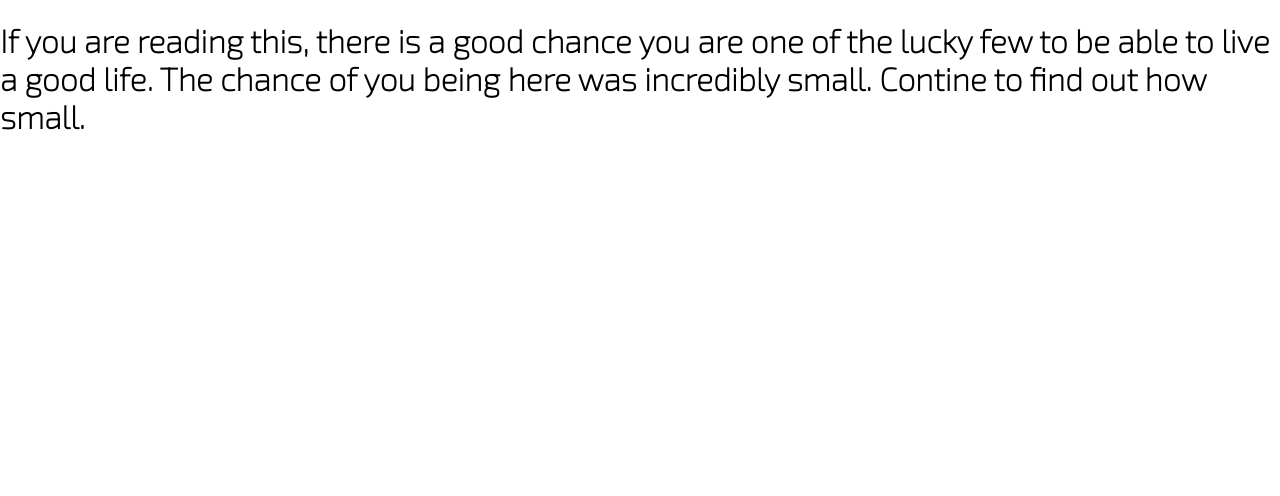
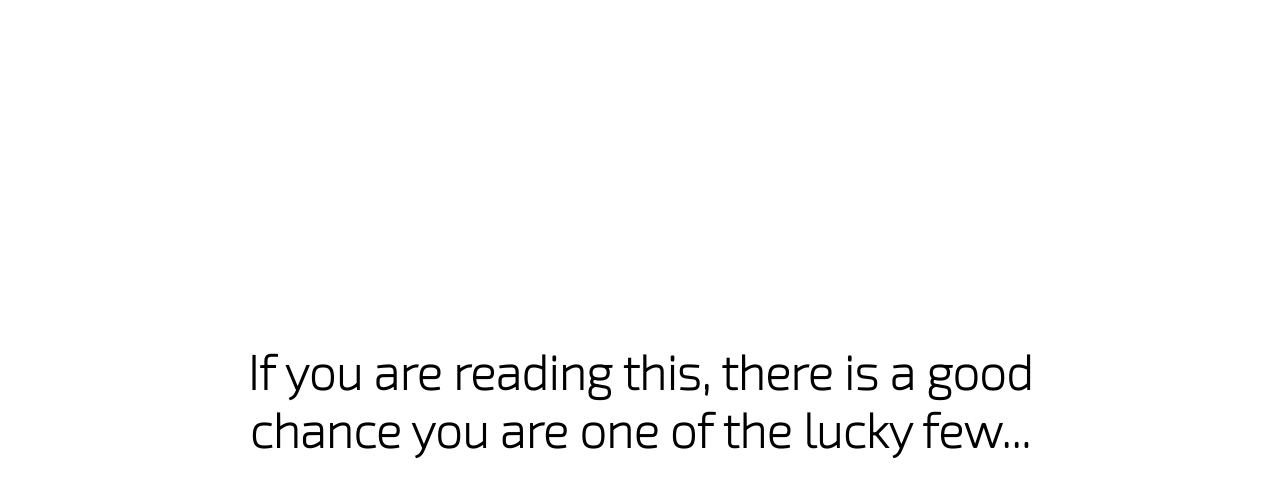
Before and after one commit to jacquelinepayne-jpg/life-simulator, a Next.js app: page /about in a window 1280 px wide. Shown: the top 496 px of the page. Built offline with nearby package versions, Linux system fonts and the light colour scheme.

Commit message:
smol update on text

```diff
--- a/pages/about.tsx
+++ b/pages/about.tsx
@@ -2,8 +2,9 @@ import type { NextPage } from 'next';
 
 const About = () => {
     return (
-        <div>
-            <h1>If you are reading this, there is a good chance you are one of the lucky few to be able to live a good life. The chance of you being here was incredibly small. Contine to find out how small.</h1>
+        <div className="about-header">
+            <h1>If you are reading this, there is a good chance you are one of the lucky few...
+            </h1>
         </div>
     );
 }
--- a/styles/globals.css
+++ b/styles/globals.css
@@ -50,3 +50,20 @@ a {
   text-shadow: 0px 0px 6px rgba(255,255,255,0.7);
   cursor: pointer;
 }
+
+.about-header{
+  display: flex;
+
+  /*this centers the text horizontally*/
+  justify-content: center;
+
+  /*this centers the text vertically*/
+  align-items: center;
+
+  height: 100vh;
+  padding: 15%;
+
+  text-align: center;
+
+  font-size: 1.5rem;
+}
```
